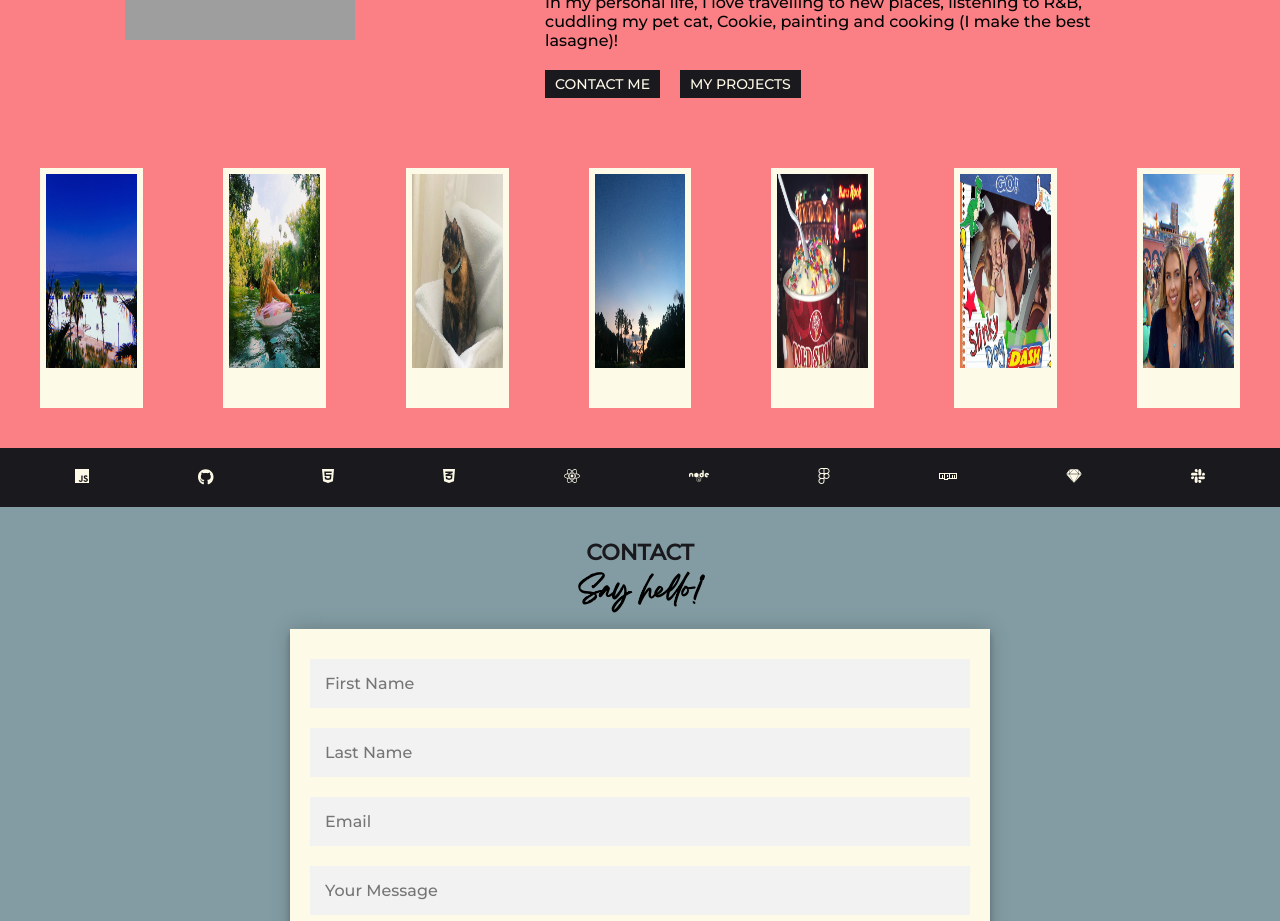
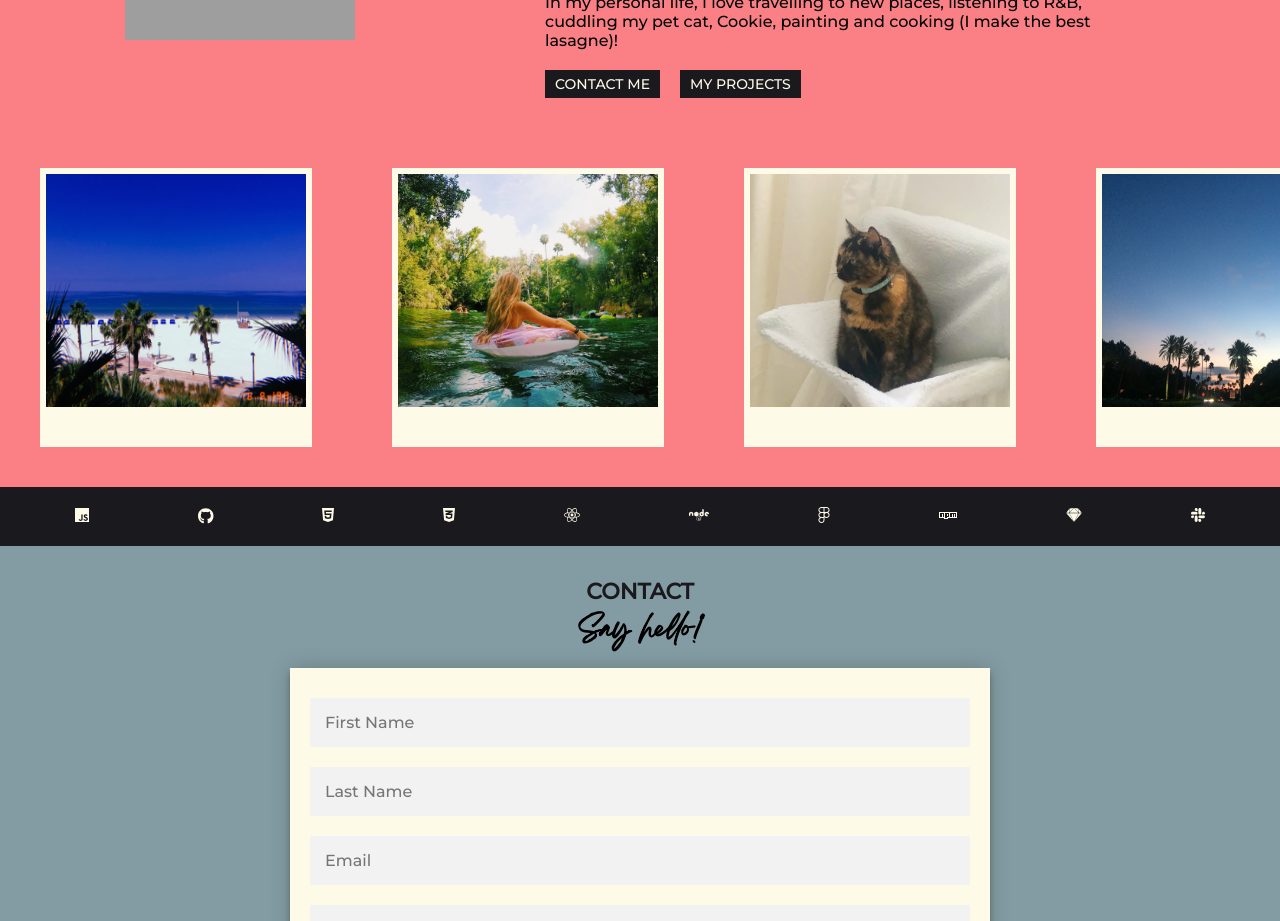
Before and after one commit to sophia4422/my-react-portfolio, a React (Create React App) app: page / in a window 1280 px wide. Shown: the part 2160-3081 px from the top of the page. Built offline with nearby package versions, Linux system fonts and the light colour scheme; grey boxes are pictures that could not be loaded.

Commit message:
fixed carousel scrolling

```diff
--- a/src/App.css
+++ b/src/App.css
@@ -196,8 +196,8 @@
 /* CAROUSEL */
 
 .item {
-  height: 20rem;
-  width: 22rem;
+  min-height: 20rem;
+  min-width: 22rem;
   padding: 40px;
   pointer-events: none;
 }
```
